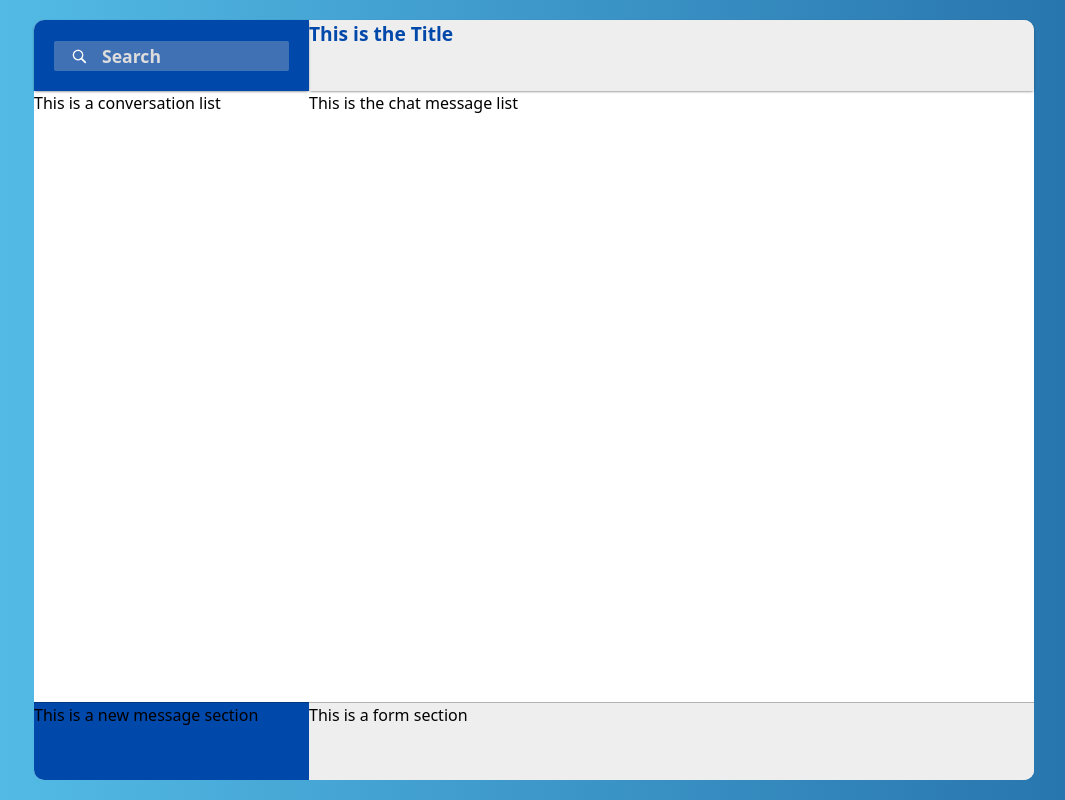
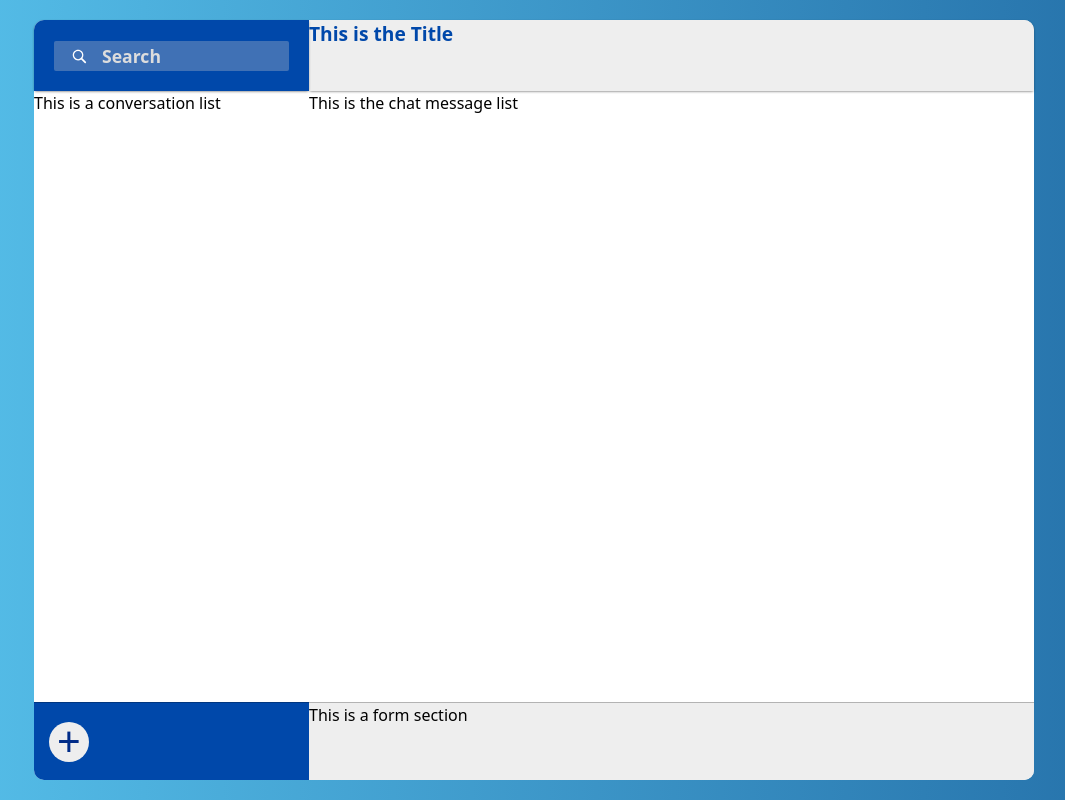
Before and after one commit to iromashko/angular-projects, an Angular app: page /chat in a window 1280 px wide. Shown: the whole page, without its empty margins (106-1171 px from the left). Built offline with nearby package versions, Linux system fonts and the light colour scheme.

Commit message:
add: conversation button

```diff
--- a/src/app/pages/chat/chat.component.html
+++ b/src/app/pages/chat/chat.component.html
@@ -4,7 +4,9 @@
       <input type="text" placeholder="Search" />
     </div>
     <div id="conversation-list">This is a conversation list</div>
-    <div id="new-message-container">This is a new message section</div>
+    <div id="new-message-container">
+      <a href="#">+</a>
+    </div>
 
     <div id="chat-title">This is the Title</div>
     <div id="chat-message-list">This is the chat message list</div>
--- a/src/app/pages/chat/chat.component.scss
+++ b/src/app/pages/chat/chat.component.scss
@@ -72,6 +72,20 @@
   grid-area: new-message-container;
   border-top: 1px solid rgba(0, 0, 0, 0.25);
   border-radius: 0 0 0 10px;
+  padding: 0 15px;
+  display: grid;
+  grid: 40px / 40px;
+  align-content: center;
+
+  a {
+    display: grid;
+    place-content: center center;
+    background: #eee;
+    border-radius: 100%;
+    color: #002c88;
+    text-decoration: none;
+    font-size: 2.6rem;
+  }
 }
 
 #chat-title,
```
